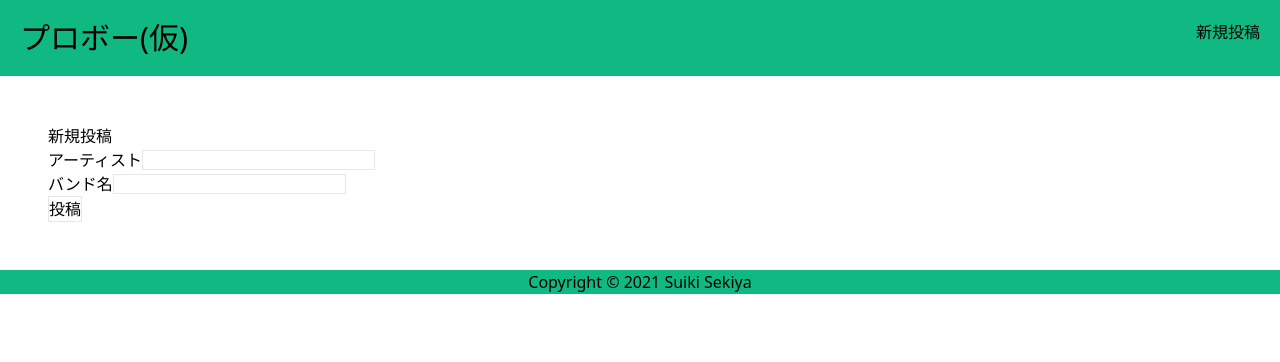
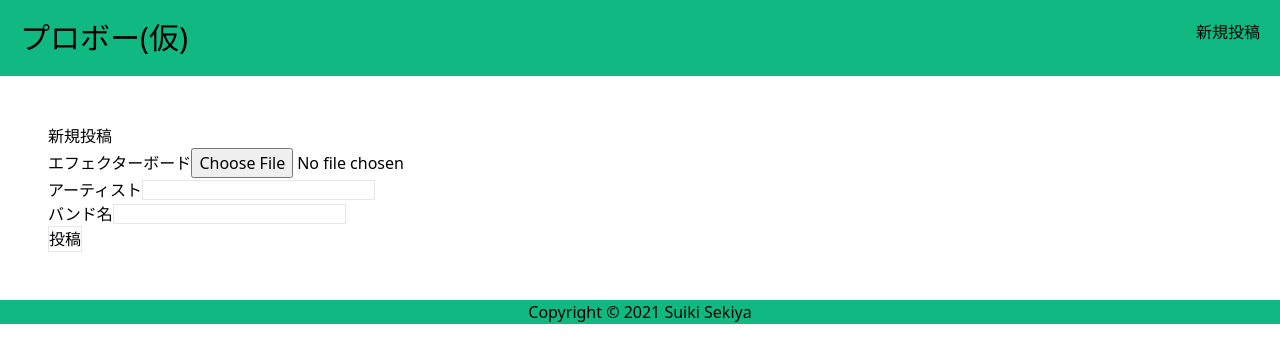
Before and after one commit to sekiyan372/effector-geek, a Next.js app: page /new in a window 1280 px wide. Shown: the top 362 px of the page. Built offline with nearby package versions, Linux system fonts and the light colour scheme; no server answers.

Commit message:
画像ファイルの保存を実装

```diff
--- a/src/pages/new.tsx
+++ b/src/pages/new.tsx
@@ -3,30 +3,40 @@ import { useRouter } from 'next/dist/client/router'
 import { useForm } from 'react-hook-form'
 import React, { useCallback } from 'react'
 import Head from '~/components/Head'
-import { firestore } from '~/utils/firebase'
-import { Article } from '~/types'
+import { firestore, storage } from '~/utils/firebase'
 
-type SubmitValues = {
-  artist: Article['artist']
-  band?: Article['band']
+type FormValues = {
+  image: File,
+  artist: string,
+  band: string,
 }
 
 const New: NextPage = () => {
   const router = useRouter()
 
-  const { register ,handleSubmit, formState: { errors }, setError } = useForm<SubmitValues>({
+  const { register ,handleSubmit, formState: { errors }, setError } = useForm<FormValues>({
     defaultValues: {
+      image: null,
       artist: '',
       band: '',
     }
   })
 
-  const submitArticle = useCallback(
-    async (value: SubmitValues) => {
+  // const submitArticle = (value: SubmitValues) => {
+  //   console.log(value)
+  // }
+  const submitArticle = useCallback(async (value: FormValues) => {
+    const imageUrl = `effector_board/${value.image[0].name}`
+    // フォームのデータを firestore へ保存
     await firestore().collection('articles').add({
+      imageUrl: imageUrl,
       artist: value.artist,
       band: value.band,
+      createdAt: firestore.FieldValue.serverTimestamp(),
     })
+    // 画像を firebase storage へ保存
+    await storage().ref().child(imageUrl).put(value.image)
+    // トップページへ移動
     router.push('/')
   }, [])
 
@@ -37,6 +47,15 @@ const New: NextPage = () => {
         <div className="m-12">
           <h2>新規投稿</h2>
           <form onSubmit={ handleSubmit(submitArticle) }>
+            <div>
+              <label htmlFor="image">エフェクターボード</label>
+              <input
+                type="file"
+                className=""
+                id="image"
+                {...register('image')}
+              />
+            </div>
             <div>
               <label htmlFor="artist">アーティスト</label>
               <input
--- a/src/types.ts
+++ b/src/types.ts
@@ -1,8 +1,8 @@
 export type Article = {
   id: string
-  image?: File
+  imageUrl: string
   artist: string
-  band?: string
+  band: string
   createdAt: Date
 }
 
--- a/src/utils/converter.ts
+++ b/src/utils/converter.ts
@@ -3,9 +3,10 @@ import { firestore } from '~/utils/firebase'
 
 export const articleConverter: firebase.default.firestore.FirestoreDataConverter<Article> = {
   toFirestore(
-    value: Pick<Article, 'artist' | 'band' >
+    value: Pick<Article, 'artist' | 'band' | 'imageUrl' >
   ) {
     return {
+      imageUrl: value.imageUrl,
       artist: value.artist,
       band: value.band,
       createdAt: firestore.FieldValue.serverTimestamp(),
@@ -15,6 +16,7 @@ export const articleConverter: firebase.default.firestore.FirestoreDataConverter
     const data = doc.data()
     return {
       id: doc.id,
+      imageUrl: data.imageUrl,
       artist: data.artist,
       band: data.band,
       createdAt: data.createdAt,
--- a/src/utils/firebase.ts
+++ b/src/utils/firebase.ts
@@ -1,5 +1,6 @@
 import firebase from 'firebase/app'
 import 'firebase/firestore'
+import 'firebase/storage'
 
 const config = {
   apiKey: process.env.NEXT_PUBLIC_FIREBASE_API_KEY,
@@ -16,3 +17,4 @@ if (firebase.apps.length === 0) {
 }
 
 export const firestore = firebase.firestore
+export const storage = firebase.storage
```
Also changed, not shown: src/store.ts (line endings or trailing spaces). Lines whose indentation alone changed are shown as unchanged.
